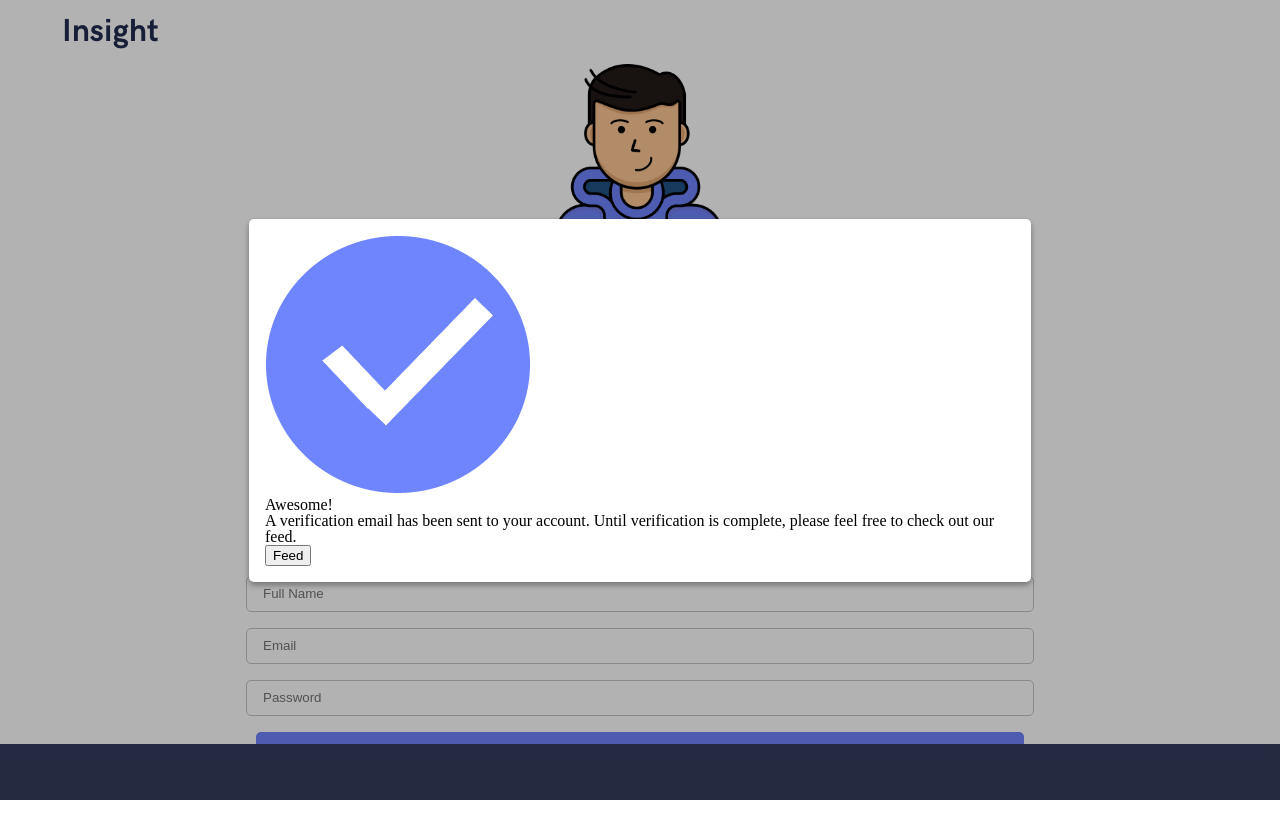
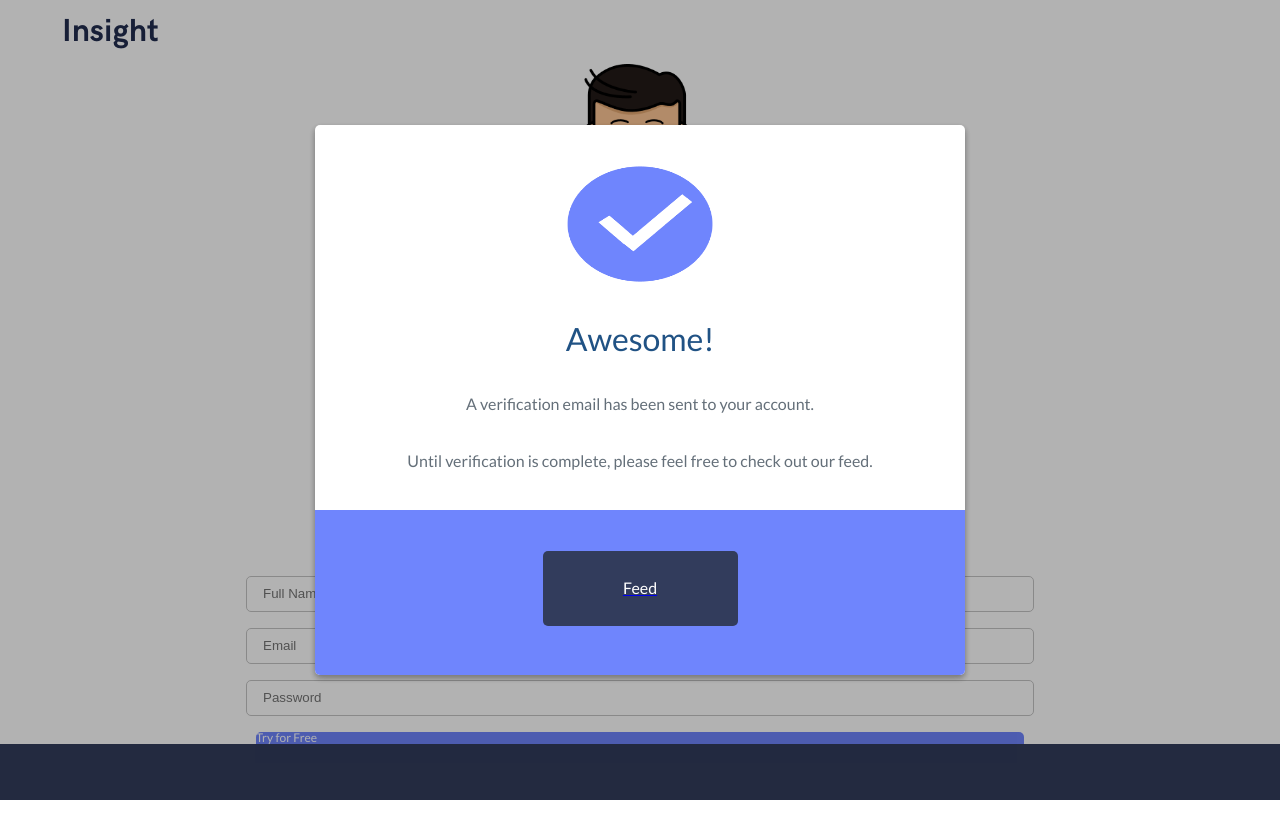
Before and after one commit to LABS-EU3/react_blog_frontend, a React (Create React App) app: page /register in a window 1280 px wide. Built offline with nearby package versions, Linux system fonts and the light colour scheme.

Commit message:
Add styles for successful registration modal

```diff
--- a/src/pages/Modal.js
+++ b/src/pages/Modal.js
@@ -14,7 +14,7 @@ const ModalWrapper = styled.div`
   background-color: rgba(0, 0, 0, 0.3);
 `;
 const ModalInner = styled.div`
-  padding: 20;
+  padding: 0;
   background: #fff;
   display: inline-block;
   min-height: 300px;
@@ -23,8 +23,8 @@ const ModalInner = styled.div`
   min-width: 300px;
   box-shadow: 0 3px 6px rgba(0, 0, 0, 0.16), 0 3px 6px rgba(0, 0, 0, 0.23);
   justify-self: center;
-  width: 750px;
-  padding: 1rem;
+  width: 650px;
+  height: 550px;
   border-radius: 5px;
 
   @media (max-width: 750px) {
--- a/src/pages/Register.js
+++ b/src/pages/Register.js
@@ -5,6 +5,7 @@ import * as actionCreators from "../redux-store/actions/actionCReators";
 import registration_jumbo from '../assets/images/registration-jumbo.png';
 import Modal from './Modal';
 import RegistrationSuccess from './RegistrationSuccess';
+import {PrimaryBtn} from '../utilities/styles/RegisterStyles';
 
 function Register({ register, registering }) {
   const fullname = useRef("");
@@ -31,7 +32,7 @@ function Register({ register, registering }) {
 
   return (
     <StyledContainer>
-        {!registering.success && <Modal><RegistrationSuccess /></Modal>}
+        {!registering.success && <Modal><RegistrationSuccess/></Modal>}
         <StyledNav>
             <div className='nav-left'>
                 Insight
@@ -48,9 +49,9 @@ function Register({ register, registering }) {
         <input placeholder="Full Name" ref={fullname} type="text" />
         <input placeholder="Email" ref={email} type="text" />
         <input placeholder="Password" ref={password} type="password" />
-        <button onClick={handleSubmit} className="primary">
+        <PrimaryBtn onClick={handleSubmit} className="primary">
           {!registering.loading ? "Try for Free" : "Loading.."}
-        </button>
+        </PrimaryBtn>
         <p>
           Already have an account?
           <span>
--- a/src/pages/RegistrationSuccess.js
+++ b/src/pages/RegistrationSuccess.js
@@ -2,20 +2,29 @@ import React from "react";
 import { connect } from "react-redux";
 import { Link } from "react-router-dom";
 import checkmark from "../assets/images/check.png";
+import {
+  StyledRegistrationSuccessModal,
+  SecondaryBtn
+} from "../utilities/styles/RegisterStyles";
 
 function RegistrationSuccess(props) {
   return (
-    <div>
+    <StyledRegistrationSuccessModal>
+      <div className="regstr-modal-top">
         <img src={checkmark} />
         <h1>Awesome!</h1>
+        <p>A verification email has been sent to your account.</p>{" "}
         <p>
-        A verification email has been sent to your account. Until verification
-        is complete, please feel free to check out our feed.
+          Until verification is complete, please feel free to check out our
+          feed.
         </p>
+      </div>
+      <div className="regstr-modal-border">
         <Link to="/">
-        <button>Feed</button>
+          <SecondaryBtn>Feed</SecondaryBtn>
         </Link>
       </div>
+    </StyledRegistrationSuccessModal>
   );
 }
 
--- a/src/utilities/styles/RegisterStyles.js
+++ b/src/utilities/styles/RegisterStyles.js
@@ -1,4 +1,5 @@
 import styled from "styled-components";
+import modalBorder from "../../assets/images/modalBorder.png";
 
 export const StyledContainer = styled.div`
   width: 100vw;
@@ -32,11 +33,38 @@ export const StyledFooter = styled.div`
   width: 100%;
   height: 3vh;
   padding: 2vh;
-  position:fixed;
-  bottom:0;
-  left:0;
-  right:0;
-  // height:30px;
+  position: fixed;
+  bottom: 0;
+  left: 0;
+  right: 0;
+`;
+
+export const PrimaryBtn = styled.div`
+  background-color: #6f85fd;
+  width: 60%;
+  height: 6.3vh;
+  border-radius: 5px;
+  border: none;
+  font-size: 1.5vh;
+  color: white;
+  font-weight: 100;
+  margin-top: 1rem;
+  cursor: pointer;
+`;
+
+export const SecondaryBtn = styled.div`
+  background-color: #323c5c;
+  width: 100%;
+  height: 90%;
+  border-radius: 5px;
+  border: none;
+  font-size: 2vh;
+  color: white;
+  font-weight: 100;
+  cursor: pointer;
+  display: flex;
+  align-items: center;
+  justify-content: center;
 `;
 
 export const StyledAuth = styled.form`
@@ -63,28 +91,11 @@ export const StyledAuth = styled.form`
     padding-left: 1rem;
     margin-top: 1rem;
   }
-  .primary {
-    background-color: #6f85fd;
-    width: 60%;
-    height: 6.3vh;
-    border-radius: 5px;
-    border: none;
-    font-size: 1.5vh;
-    color: white;
-    font-weight: 100;
-    margin-top: 1rem;
-    cursor: pointer;
-  }
   label {
     display: inline-block;
   }
   span a {
     color: red;
-  }
-  hr {
-    width: 63%;
-    border: 0.5px solid #cfcfcf;
-    margin-bottom: 1rem;
   }
   color: #636363;
   .tos {
@@ -101,3 +112,53 @@ export const StyledAuth = styled.form`
     }
   }
 `;
+
+export const StyledRegistrationSuccessModal = styled.div`
+  width: 100%;
+  height: 80%;
+  display: flex;
+  flex-direction: column;
+  align-items: center;
+  justify-content: center;
+  font-family: "Lato", sans-serif;
+  color: #646f79;
+  .regstr-modal-top {
+    position: absolute;
+    height: 70%;
+    padding: 0 10%;
+    top: 0;
+    left: 0;
+    right: 0;
+    display: flex;
+    flex-direction: column;
+    align-items: center;
+    justify-content: space-evenly;
+    h1 {
+      font-size: 2rem;
+      color: #205284;
+    }
+    img {
+      width: 28%;
+      height: 30%;
+    }
+  }
+  .regstr-modal-border {
+    width: 100%;
+    height: 30%;
+    background-color: #6f85fd;
+    display: flex;
+    justify-content: center;
+    align-items: center;
+    position: absolute;
+    bottom: 0;
+    left: 0;
+    right: 0;
+    border: none;
+    border-bottom-left-radius: 5px;
+    border-bottom-right-radius: 5px;
+  }
+  a {
+    width: 30%;
+    height: 50%;
+  }
+`;
```
Also changed, not shown: src/assets/images/modalBorder.png (added). Lines whose indentation alone changed are shown as unchanged.
